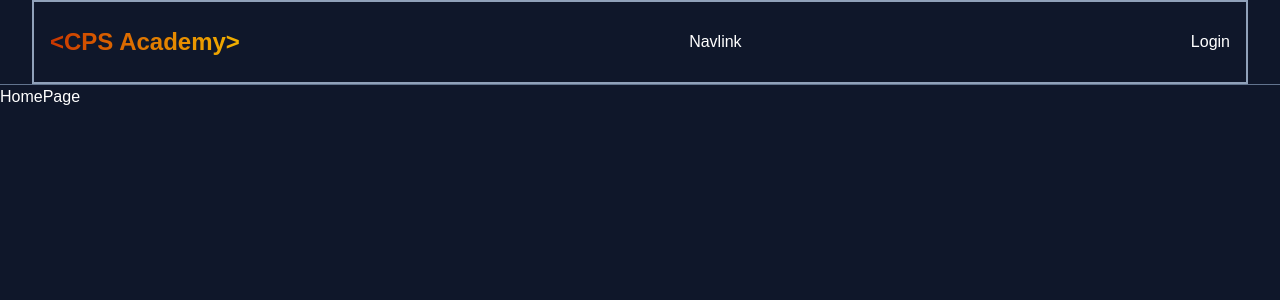
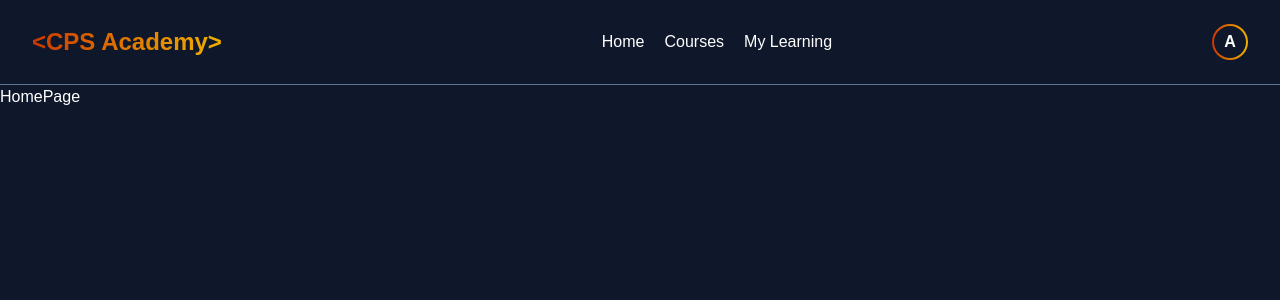
Before and after one commit to Jakaria030/cps-task-frontend, a Next.js app: page / in a window 1280 px wide. Shown: the top 300 px of the page. Built offline with nearby package versions, Linux system fonts and the light colour scheme.

Commit message:
Complete responsive navbar design

```diff
--- a/app/components/header/Navbar.js
+++ b/app/components/header/Navbar.js
@@ -1,16 +1,54 @@
+import Link from "next/link";
+import { RxHamburgerMenu } from "react-icons/rx";
 import Logo from "../Logo";
 
 const Navbar = () => {
   return (
-    <div className="border-b border-slate-500 px-4 sm:px-8">
-      <div className="max-w-7xl mx-auto px-4 py-6 border-2 border-slate-400">
+    <header className="border-b border-slate-500">
+      <div className="max-w-7xl mx-auto px-4 py-4 sm:px-8 sm:py-6">
         <div className="flex items-center justify-between gap-5">
+          {/* Logo */}
           <Logo />
-          <nav>Navlink</nav>
-          <div>Login</div>
+
+          {/* Nav links */}
+          <nav className="hidden sm:flex items-center justify-center gap-5">
+            <Link
+              href="/"
+              className="hover:text-orange-500 transition-colors duration-200 cursor-pointer"
+            >
+              Home
+            </Link>
+            <Link
+              href="/courses"
+              className="hover:text-orange-500 transition-colors duration-200 cursor-pointer"
+            >
+              Courses
+            </Link>
+            <Link
+              href="/my-learning"
+              className="hover:text-orange-500 transition-colors duration-200 cursor-pointer"
+            >
+              My Learning
+            </Link>
+          </nav>
+
+          {/* Login button or Profile */}
+          <div className="hidden sm:block w-9 h-9 rounded-full p-[2px] bg-gradient-to-r from-orange-700 to-yellow-500">
+            <div className="w-full h-full rounded-full bg-[#0f172a] flex items-center justify-center text-white font-bold">
+              A
+            </div>
+          </div>
+          {/* <button className="hidden sm:block px-4 py-1.5 cursor-pointer bg-orange-500 hover:bg-orange-600 text-white rounded transition-colors duration-200">
+            Login
+          </button> */}
+
+          {/* Hamburger icon for small devices */}
+          <div className="sm:hidden cursor-pointer">
+            <RxHamburgerMenu className="text-2xl hover:text-orange-500" />
+          </div>
         </div>
       </div>
-    </div>
+    </header>
   );
 };
 
--- a/package.json
+++ b/package.json
@@ -8,9 +8,10 @@
     "start": "next start"
   },
   "dependencies": {
+    "next": "15.5.4",
     "react": "19.1.0",
     "react-dom": "19.1.0",
-    "next": "15.5.4"
+    "react-icons": "^5.5.0"
   },
   "devDependencies": {
     "@tailwindcss/postcss": "^4",
```
Also changed, not shown: 1 other file (tests, documents, lock files or other folders).
